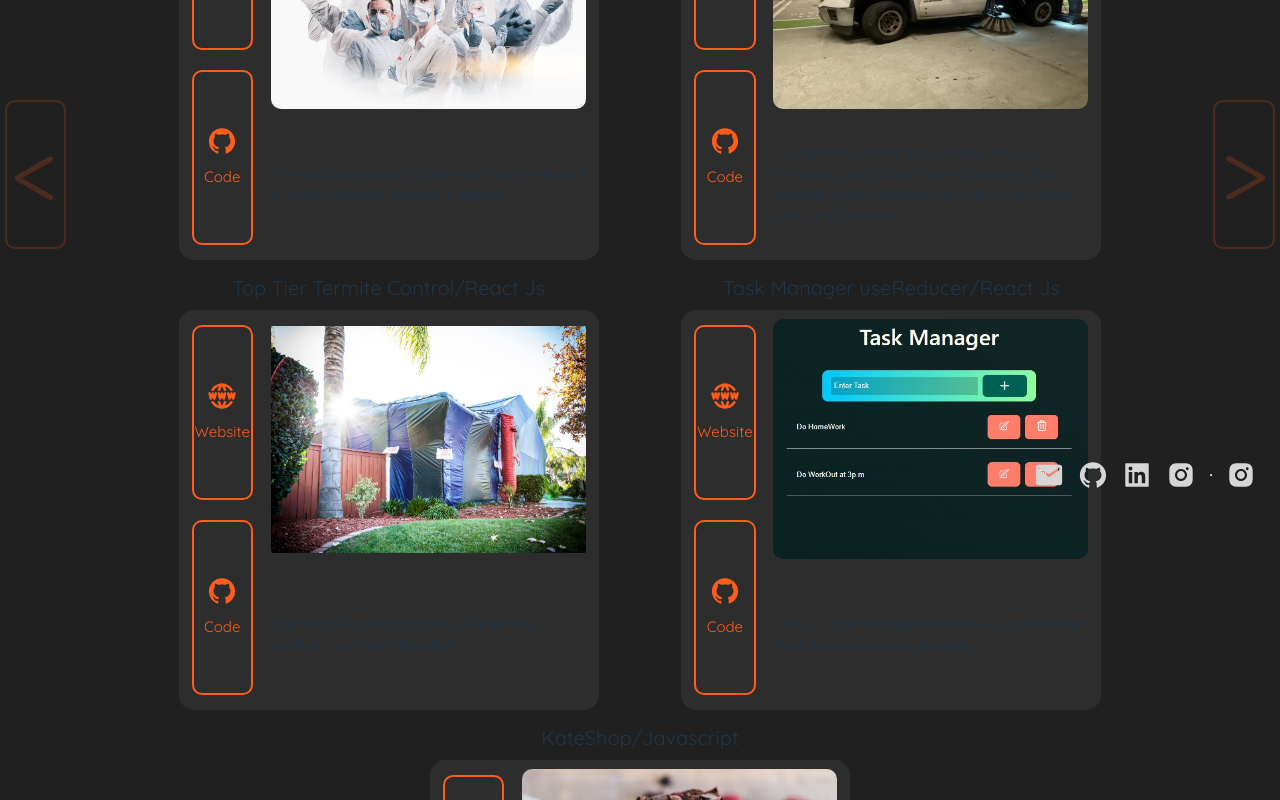
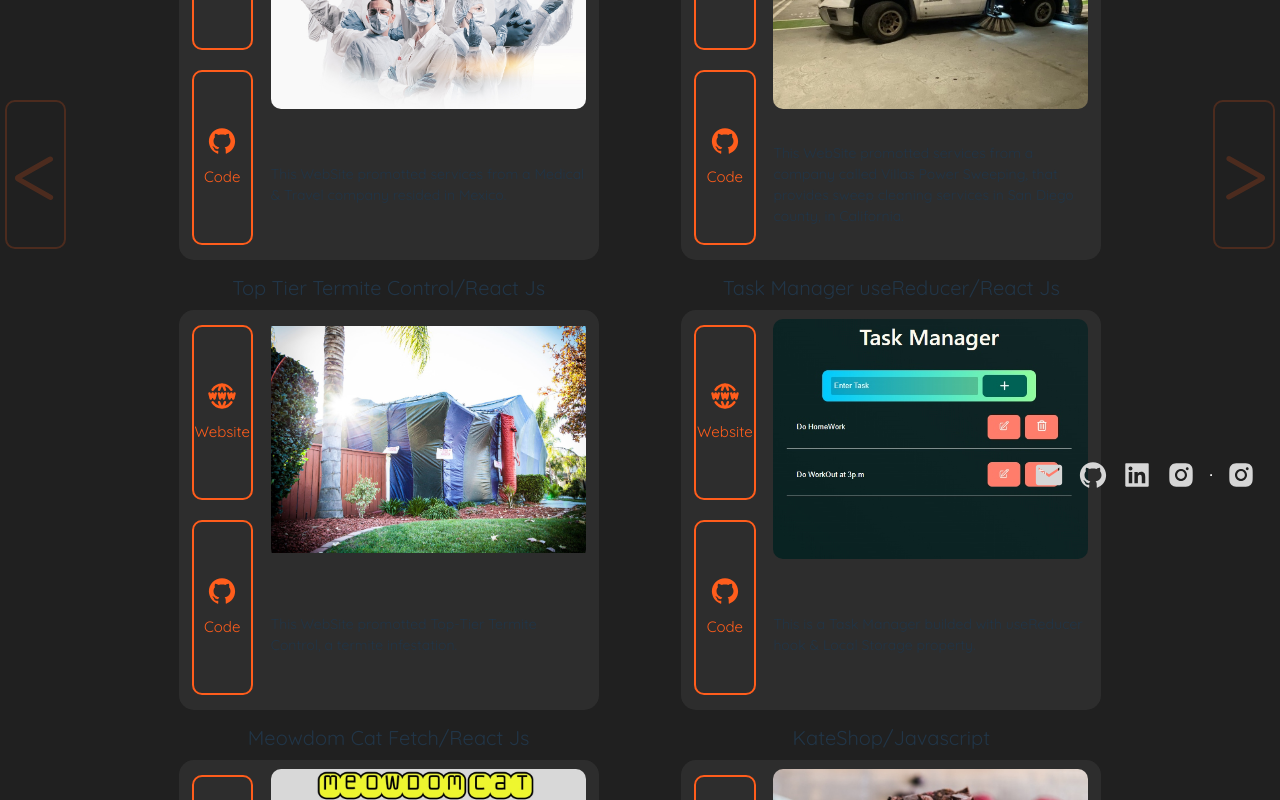
Before and after one commit to Berth-V/portfolio, a React (Vite) app: page /#/projects in a window 1280 px wide. Shown: the part 300-1100 px from the top of the page. Built offline with nearby package versions, Linux system fonts and the light colour scheme.

Commit message:
Meowdom Cat Project Added

```diff
--- a/src/components/Projects/Projects.jsx
+++ b/src/components/Projects/Projects.jsx
@@ -5,8 +5,9 @@ import Card from './Card';
 import medical from '../../assets/medical.jpg';
 import villas from '../../assets/villas.jpg';
 import toptier from '../../assets/toptier.avif';
+import taskmanager from '../../assets/taskmanager.jpg';
+import meowdomcat from '../../assets/meowdomcat.jpg';
 import kateshop from '../../assets/kateshop.jpg';
-import taskmanager from '../../assets/taskmanager.jpg';
 import {motion} from 'framer-motion';
 
 function Projects() {
@@ -42,6 +43,14 @@ function Projects() {
       code: 'https://github.com/Berth-V/taskmanager',
       parragraph:
         'This is a Task Manager builded with useReducer hook & Local Storage property.',
+    },
+    {
+      img: meowdomcat,
+      tittle: 'Meowdom Cat Fetch/React Js',
+      website: 'https://berth-v.github.io/meowdomcat/',
+      code: 'https://github.com/Berth-V/meowdomcat',
+      parragraph:
+        'This is Meowdom Cat, if you want to view some fuunny Cats, just Press The Button and Have Fun!',
     },
     {
       img: kateshop,
```
Also changed, not shown: src/assets/meowdomcat.jpg (added), 1 other file (tests, documents, lock files or other folders).
